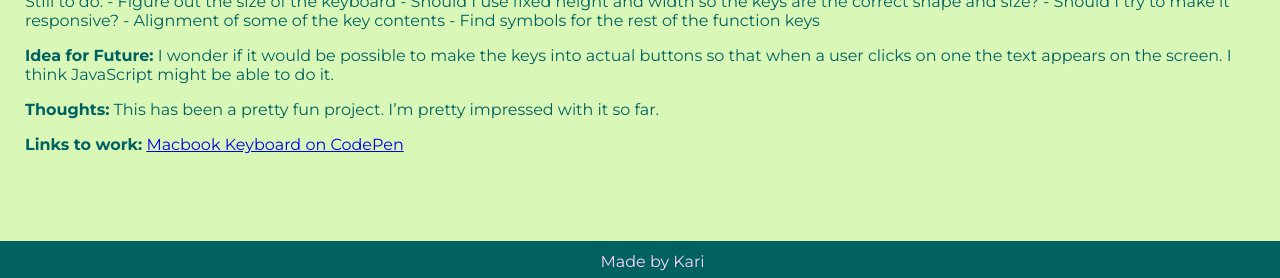
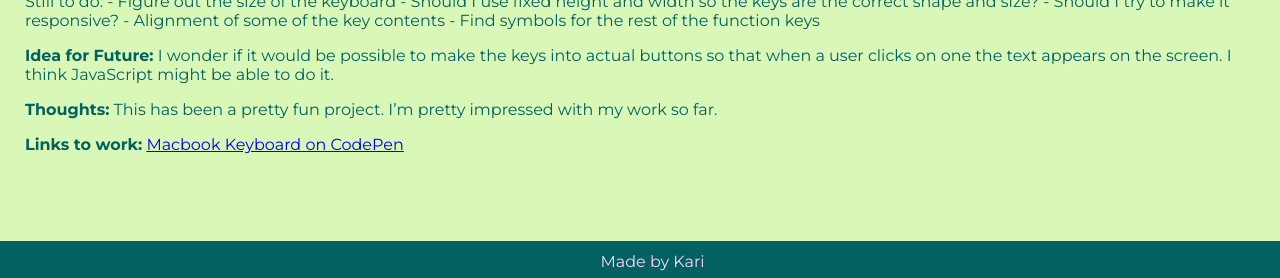
Before and after one commit to KJLarson/100-days, a Jekyll site: the page built from _posts/2019-06-02-day-7-macbook-keyboard.md, in a window 1280 px wide, cut to the strip 619-897 px from the top of the page. Built offline with Jekyll 4.4.1, drawn with Linux system fonts in a browser that asks for light colours; nearby versions of some CDN libraries; some web fonts are replaced.

Commit message:
Update 2019-06-02-day-7-macbook-keyboard.md

```diff
--- a/_posts/2019-06-02-day-7-macbook-keyboard.md
+++ b/_posts/2019-06-02-day-7-macbook-keyboard.md
@@ -17,6 +17,6 @@ Still to do:
 
 **Idea for Future:** I wonder if it would be possible to make the keys into actual buttons so that when a user clicks on one the text appears on the screen. I think JavaScript might be able to do it.
 
-**Thoughts:** This has been a pretty fun project. I'm pretty impressed with it so far.
+**Thoughts:** This has been a pretty fun project. I'm pretty impressed with my work so far.
 
 **Links to work:** [Macbook Keyboard on CodePen](https://codepen.io/KariJL/pen/9718a65d448d524a55f12f073328b3a9)
```
